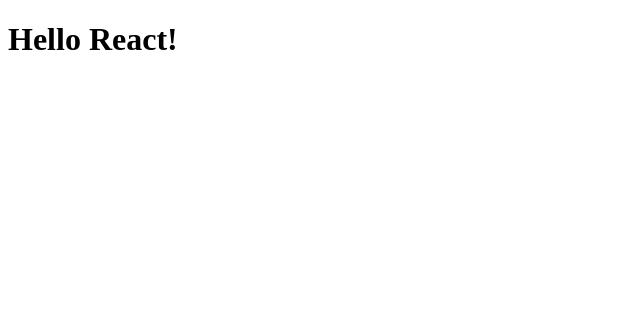
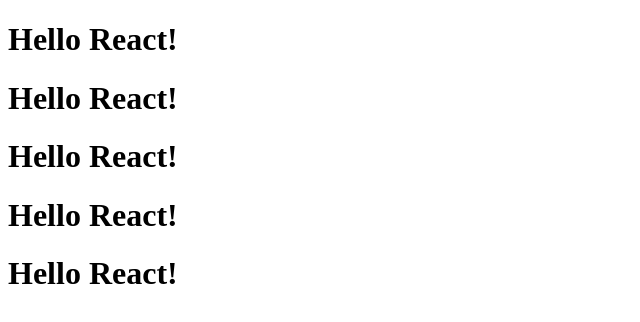
Before and after one commit to Mengsreang-Chhoeung/reactjs-youtube, a React (Vite) app in the folder learn-reactjs/: page / in a window 1280 px wide. Shown: the top 322 px of the page, without its empty margins (0-640 px from the left). Built offline with nearby package versions, Linux system fonts and the light colour scheme.

Commit message:
add first component

```diff
--- a/learn-reactjs/src/App.tsx
+++ b/learn-reactjs/src/App.tsx
@@ -1,7 +1,13 @@
+import Greeting from "./components/Greeting";
+
 function App() {
   return (
     <div>
-      <h1>Hello React!</h1>
+      <Greeting />
+      <Greeting />
+      <Greeting />
+      <Greeting />
+      <Greeting />
     </div>
   )
 }
--- /dev/null
+++ b/learn-reactjs/src/components/Greeting/index.tsx
@@ -0,0 +1,7 @@
+function Greeting() {
+    return (
+        <h1>Hello React!</h1>
+    );
+}
+
+export default Greeting;
```
